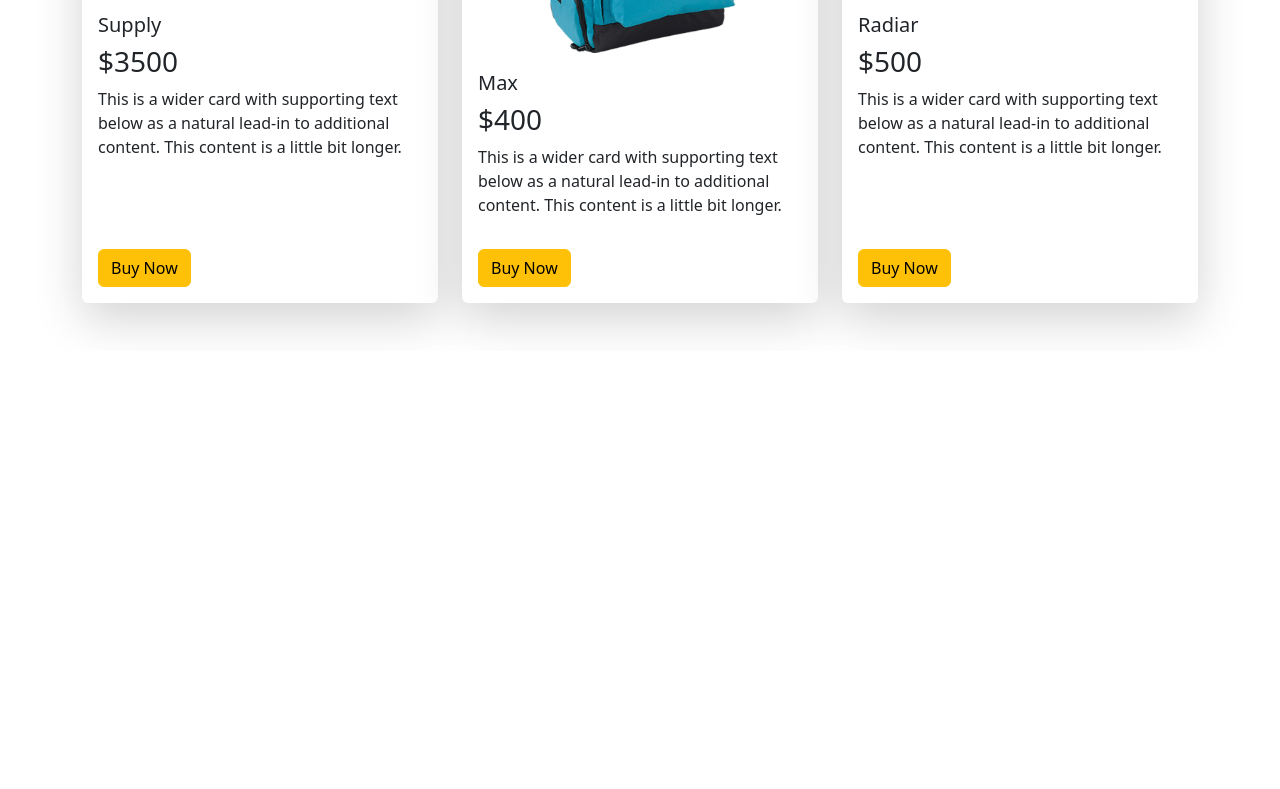
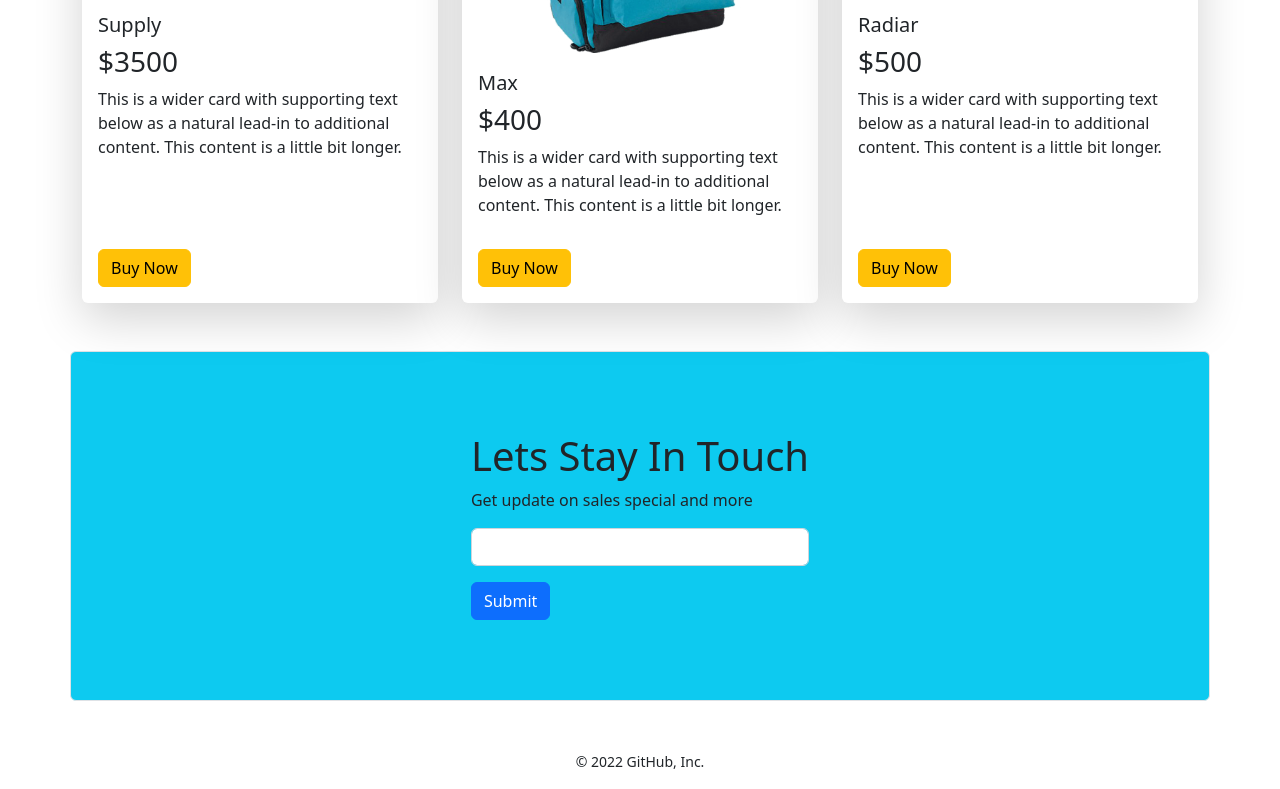
Before and after one commit to web-dev-mohsin/practice-bootstrap-with-hero-panda, a plain HTML site: page index.html in a window 1280 px wide. Shown: the part 1817-2606 px from the top of the page. Before the commit the page ends 2168 px from the top, so only its background shows below. Drawn offline with nearby package versions, Linux system fonts and the light colour scheme.

Commit message:
footer section added

```diff
--- a/index.html
+++ b/index.html
@@ -77,7 +77,7 @@
                     </div>
                    </div>
 
-                   <div class="carousel-item bg-info border rounded p-5 active">
+                   <div class="carousel-item  border rounded p-5 active">
                     <div class="row">
                             <div class="col-lg-7 d-flex align-items-center">
                                 <div>
@@ -243,9 +243,31 @@
 
         </section>
         <!-- Backpack section end -->
+
+
+        <!-- subscribe star -->
+        <section style="height:350px" class="container border rounded d-flex justify-content-center align-items-center bg-info">
+            <div>
+                <h1>Lets Stay In Touch</h1>
+            <p>Get update on sales special and more</p>
+
+            <form>
+                <div class="mb-3">
+                  <input type="email" class="form-control" id="exampleInputEmail1" aria-describedby="emailHelp">
+                </div>
+
+                <button type="submit" class="btn btn-primary">Submit</button>
+            </form>
+            </div>
+        </section>
+        <!-- subscribe end -->
      </main>
 
-
+     <!-- footer section start -->
+        <footer class="mt-5 text-center">
+            <p><small>© 2022 GitHub, Inc.</small></p>
+        </footer>
+     <!-- footer section end -->
     <script src="https://cdn.jsdelivr.net/npm/bootstrap@5.2.0/dist/js/bootstrap.bundle.min.js" integrity="sha384-A3rJD856KowSb7dwlZdYEkO39Gagi7vIsF0jrRAoQmDKKtQBHUuLZ9AsSv4jD4Xa" crossorigin="anonymous"></script>
   </body>
 </html>
```
